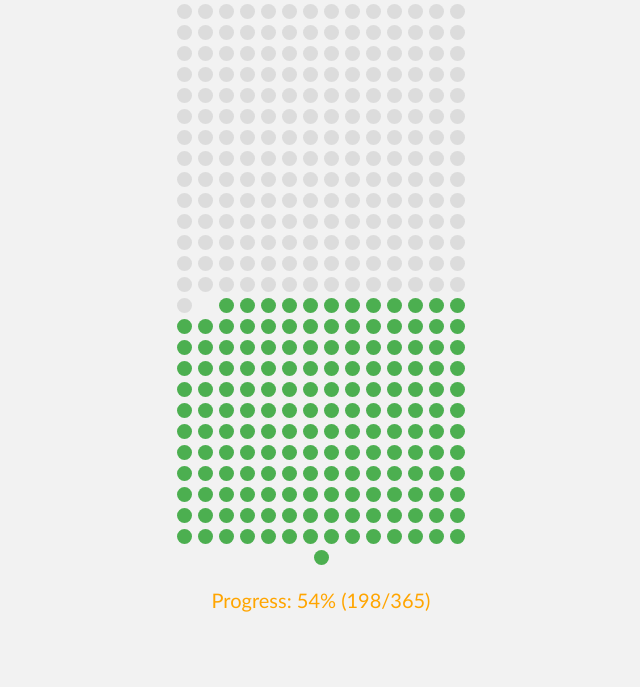
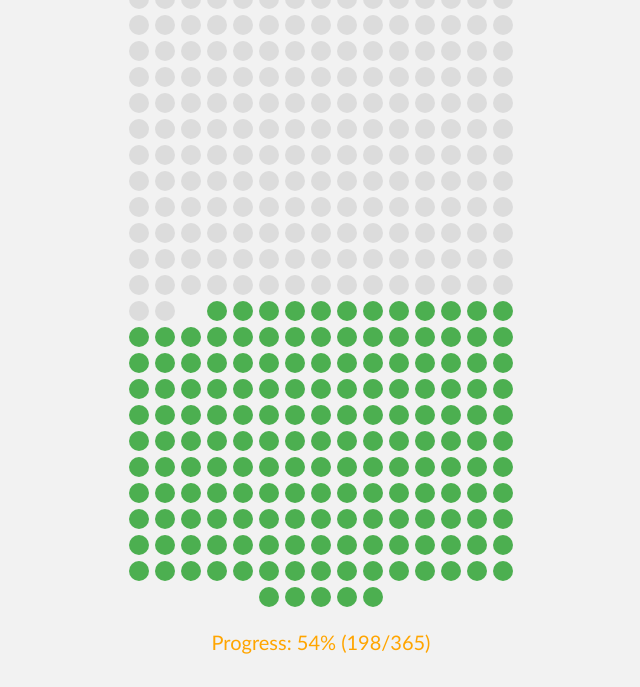
Before and after one commit to wuboezone/yearweb, a plain HTML site: page index.html in a window 1280 px wide. Shown: the part 129-816 px from the top of the page, without its empty margins (319-959 px from the left). Drawn offline with Linux system fonts and the light colour scheme.

Commit message:
Update index.html

```diff
--- a/index.html
+++ b/index.html
@@ -18,13 +18,13 @@
             justify-content: center;
             align-items: center;
             margin-bottom: 20px;
-            width: 300px;
+            width: 400px;
             height: auto;
         }
 
         .dot {
-            width: 15px;
-            height: 15px;
+            width: 20px;
+            height: 20px;
             border-radius: 50%;
             margin: 3px;
         }
```
